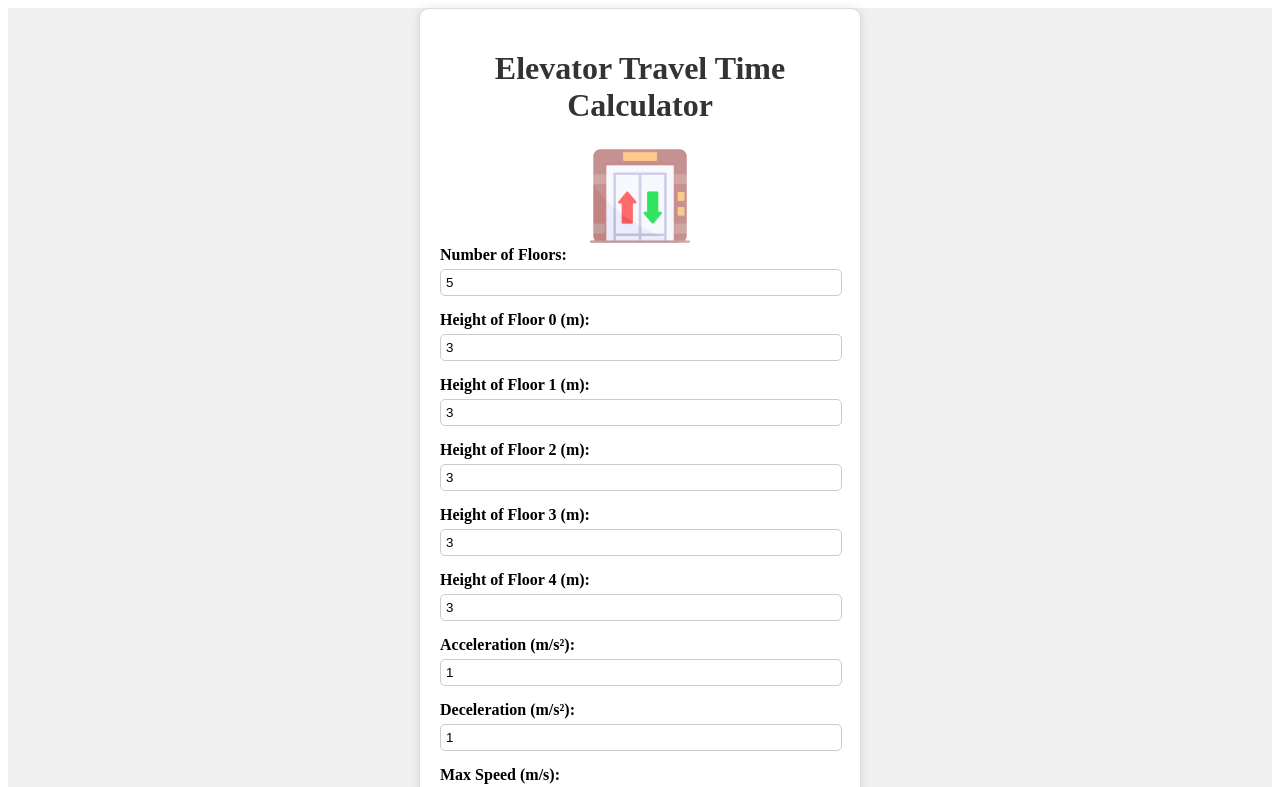
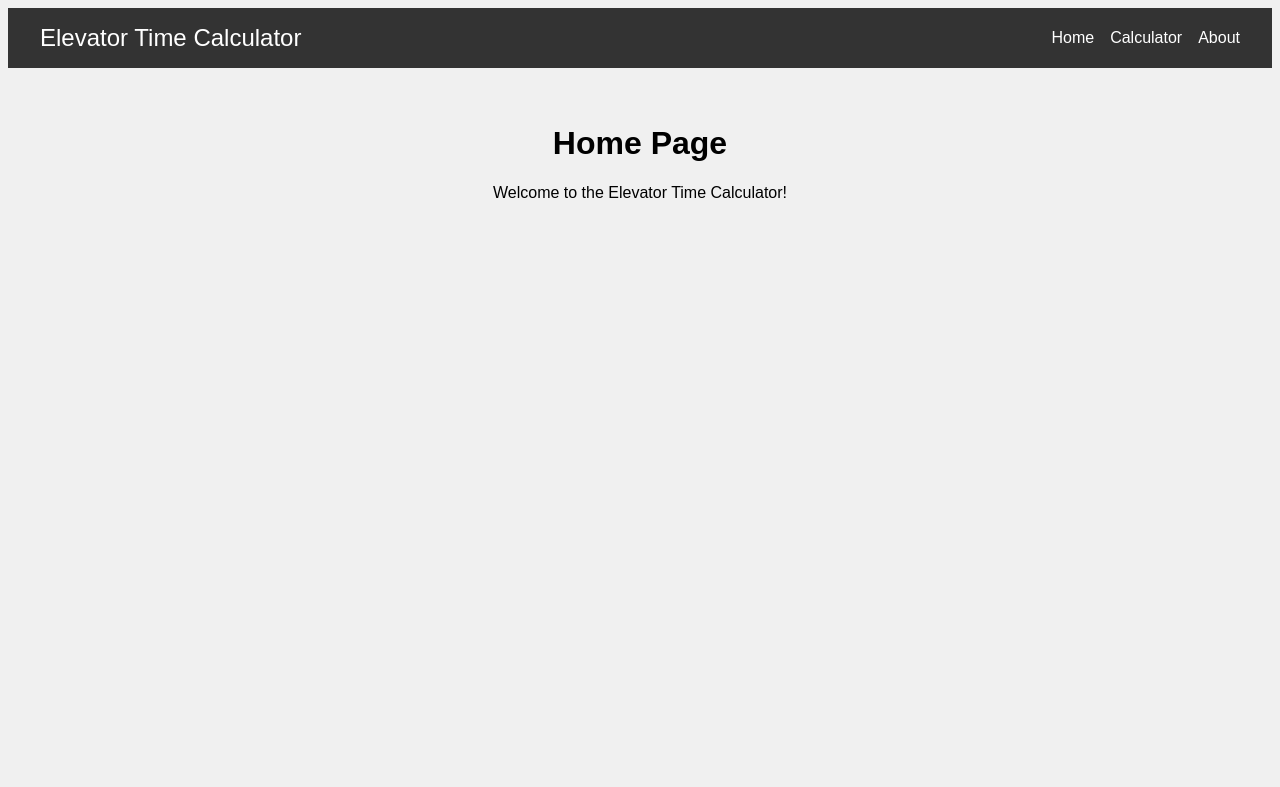
Before and after one commit to Hamiriza/elevator-app, a React (Create React App) app in the folder frontend/: page / in a window 1280 px wide. Shown: the top 787 px of the page. Built offline with nearby package versions, Linux system fonts and the light colour scheme.

Commit message:
[Riza][feature-2-routing] Add navbar & routing, add home & about pages, refactor components

```diff
--- a/frontend/package.json
+++ b/frontend/package.json
@@ -15,6 +15,7 @@
     "@types/react-dom": "^18.3.0",
     "react": "^18.3.1",
     "react-dom": "^18.3.1",
+    "react-router-dom": "^6.23.1",
     "react-scripts": "5.0.1",
     "typescript": "^4.9.5"
   },
--- a/frontend/src/App.tsx
+++ b/frontend/src/App.tsx
@@ -1,11 +1,22 @@
 import React from "react";
+import { BrowserRouter as Router, Route, Routes } from "react-router-dom";
 import ElevatorTravelTimeCalculator from "./components/ElevatorTravelTimeCalculator";
+import Navbar from "./components/Navbar";
+import HomePage from "./pages/HomePage";
+import AboutPage from "./pages/AboutPage";
 
 const App: React.FC = () => {
   return (
-    <div className="App">
-      <ElevatorTravelTimeCalculator />
-    </div>
+    <Router>
+      <Navbar />
+      <div className="App">
+        <Routes>
+          <Route path="/" element={<HomePage />} />
+          <Route path="/calculate" Component={ElevatorTravelTimeCalculator} />
+          <Route path="/about" Component={AboutPage} />
+        </Routes>
+      </div>
+    </Router>
   );
 };
 
--- /dev/null
+++ b/frontend/src/components/ElevatorTravelTimeCalculator/index.ts
@@ -0,0 +1 @@
+export { default } from "./ElevatorTravelTimeCalculator";
--- /dev/null
+++ b/frontend/src/components/Navbar/Navbar.css
@@ -0,0 +1,34 @@
+.navbar {
+  background-color: #333;
+  padding: 1rem;
+  margin-bottom: 1rem;
+}
+
+.navbar-container {
+  display: flex;
+  justify-content: space-between;
+  align-items: center;
+  max-width: 1200px;
+  margin: 0 auto;
+}
+
+.navbar-logo {
+  color: #fff;
+  font-size: 1.5rem;
+  text-decoration: none;
+}
+
+.navbar-menu {
+  display: flex;
+  gap: 1rem;
+}
+
+.navbar-item {
+  color: #fff;
+  text-decoration: none;
+  font-size: 1rem;
+}
+
+.navbar-item:hover {
+  text-decoration: underline;
+}
--- /dev/null
+++ b/frontend/src/components/Navbar/Navbar.tsx
@@ -0,0 +1,28 @@
+import React from "react";
+import { Link } from "react-router-dom";
+import "./Navbar.css";
+
+const Navbar: React.FC = () => {
+  return (
+    <nav className="navbar">
+      <div className="navbar-container">
+        <Link to="/" className="navbar-logo">
+          Elevator Time Calculator
+        </Link>
+        <div className="navbar-menu">
+          <Link to="/" className="navbar-item">
+            Home
+          </Link>
+          <Link to="/calculate" className="navbar-item">
+            Calculator
+          </Link>
+          <Link to="/about" className="navbar-item">
+            About
+          </Link>
+        </div>
+      </div>
+    </nav>
+  );
+};
+
+export default Navbar;
--- /dev/null
+++ b/frontend/src/components/Navbar/index.ts
@@ -0,0 +1 @@
+export { default } from "./Navbar";
--- /dev/null
+++ b/frontend/src/index.css
@@ -0,0 +1,9 @@
+body {
+  font-family: Arial, sans-serif;
+  background-color: #f0f0f0;
+}
+
+.container-1 {
+  padding: 20px;
+  text-align: center;
+}
--- a/frontend/src/index.tsx
+++ b/frontend/src/index.tsx
@@ -1,6 +1,7 @@
 import React from "react";
 import ReactDOM from "react-dom/client";
 import App from "./App";
+import "./index.css";
 
 const root = ReactDOM.createRoot(
   document.getElementById("root") as HTMLElement
--- /dev/null
+++ b/frontend/src/pages/AboutPage.tsx
@@ -0,0 +1,13 @@
+import React from "react";
+import { Link } from "react-router-dom";
+
+const AboutPage: React.FC = () => {
+  return (
+    <div className="container-1">
+      <h1>About Us</h1>
+      <p>This is an elevator time calculator application.</p>
+    </div>
+  );
+};
+
+export default AboutPage;
--- /dev/null
+++ b/frontend/src/pages/HomePage.tsx
@@ -0,0 +1,12 @@
+import React from "react";
+
+const HomePage: React.FC = () => {
+  return (
+    <div className="container-1">
+      <h1>Home Page</h1>
+      <p>Welcome to the Elevator Time Calculator!</p>
+    </div>
+  );
+};
+
+export default HomePage;
```
Also changed, not shown: frontend/src/components/ElevatorTravelTimeCalculator/ElevatorTravelTimeCalculator.css (renamed from frontend/src/components/ElevatorTravelTimeCalculator.css), frontend/src/components/ElevatorTravelTimeCalculator/ElevatorTravelTimeCalculator.tsx (renamed from frontend/src/components/ElevatorTravelTimeCalculator.tsx), 2 other files (tests, documents, lock files or other folders).
